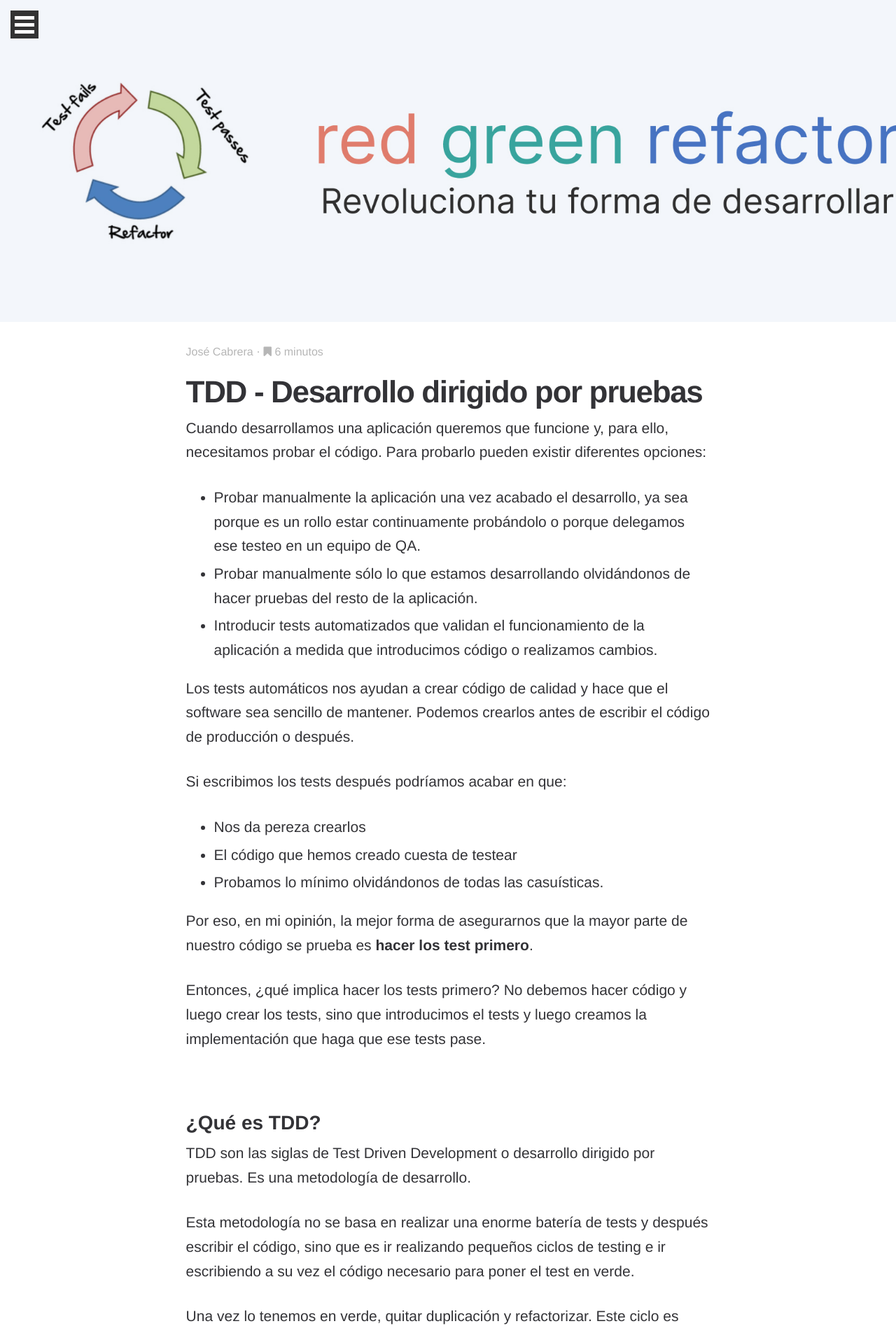
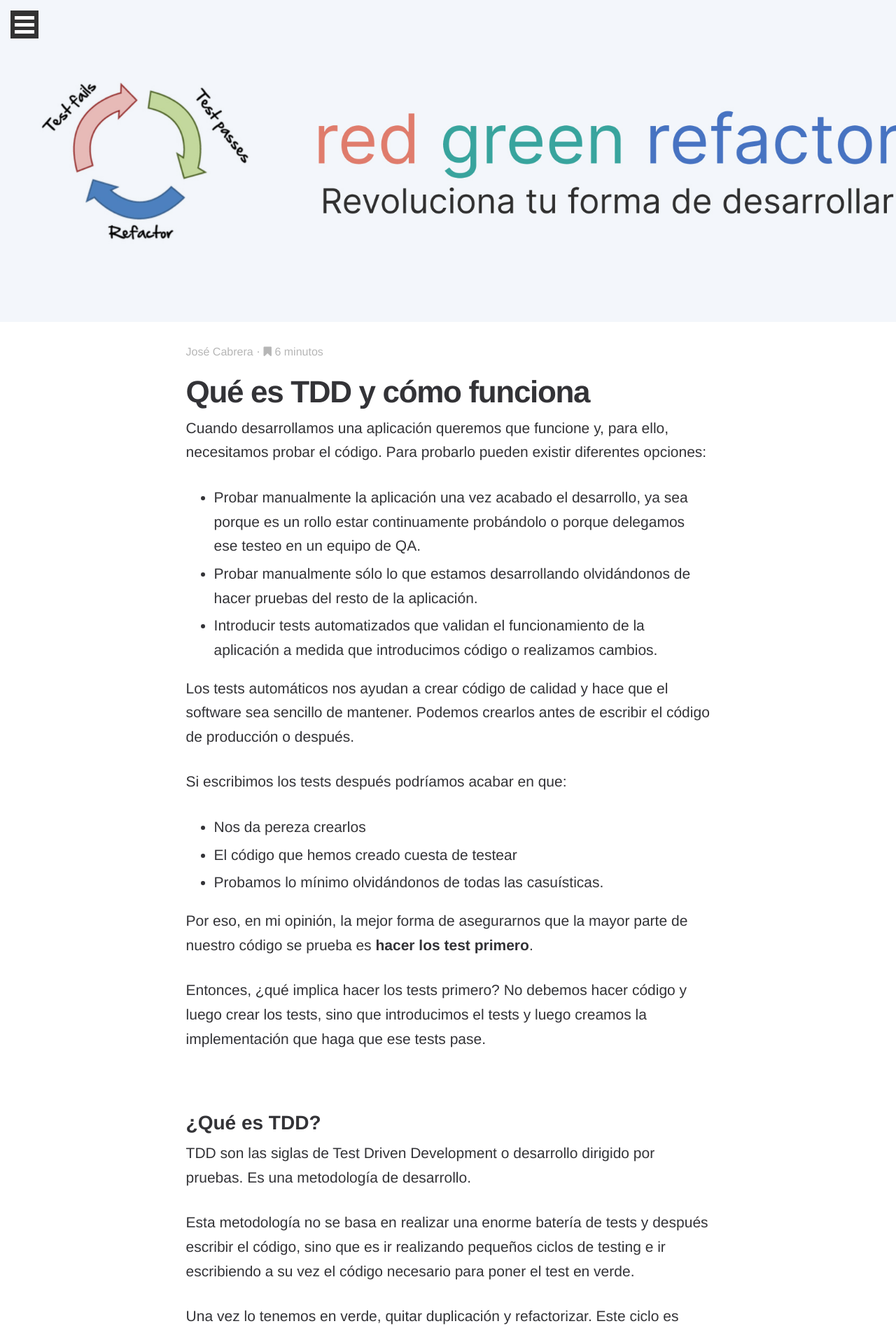
Before and after one commit to CodiumTeam/CodiumTeam.github.io, a Jekyll site: the page built from _posts/2022-05-10-que-es-tdd.md, in a window 1280 px wide. Shown: the top 1905 px of the page at 70% size. Built offline with Jekyll 4.4.1, drawn with Linux system fonts in a browser that asks for light colours; some web fonts are replaced.

Commit message:
Change tdd title seo purpose

```diff
--- a/_posts/2022-05-10-que-es-tdd.md
+++ b/_posts/2022-05-10-que-es-tdd.md
@@ -1,6 +1,6 @@
 ---
 layout: post
-title:  "TDD - Desarrollo dirigido por pruebas"
+title:  "Qué es TDD y cómo funciona"
 date:   2022-05-10 08:00:00 +0100
 author: jose
 categories: codium
```
